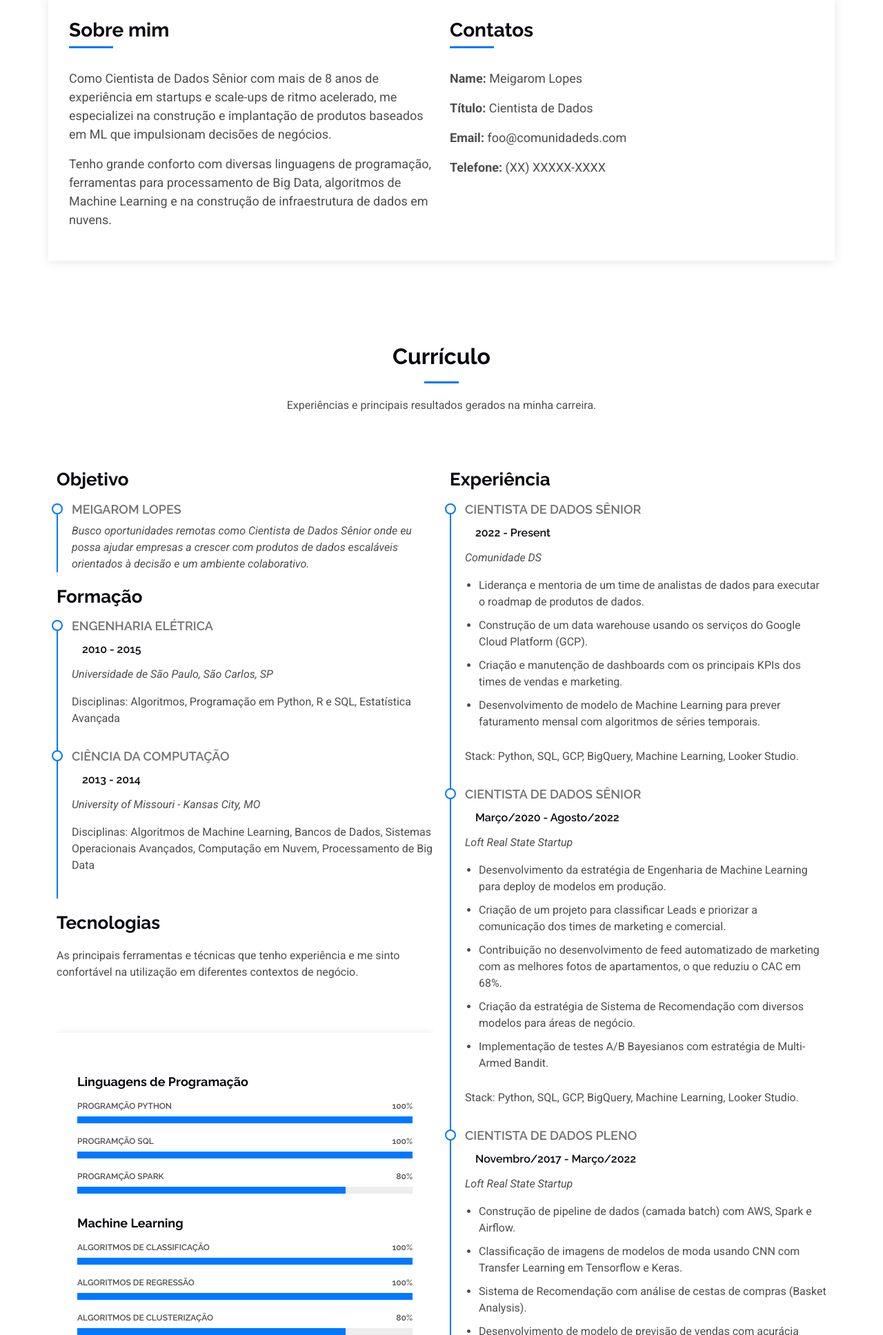
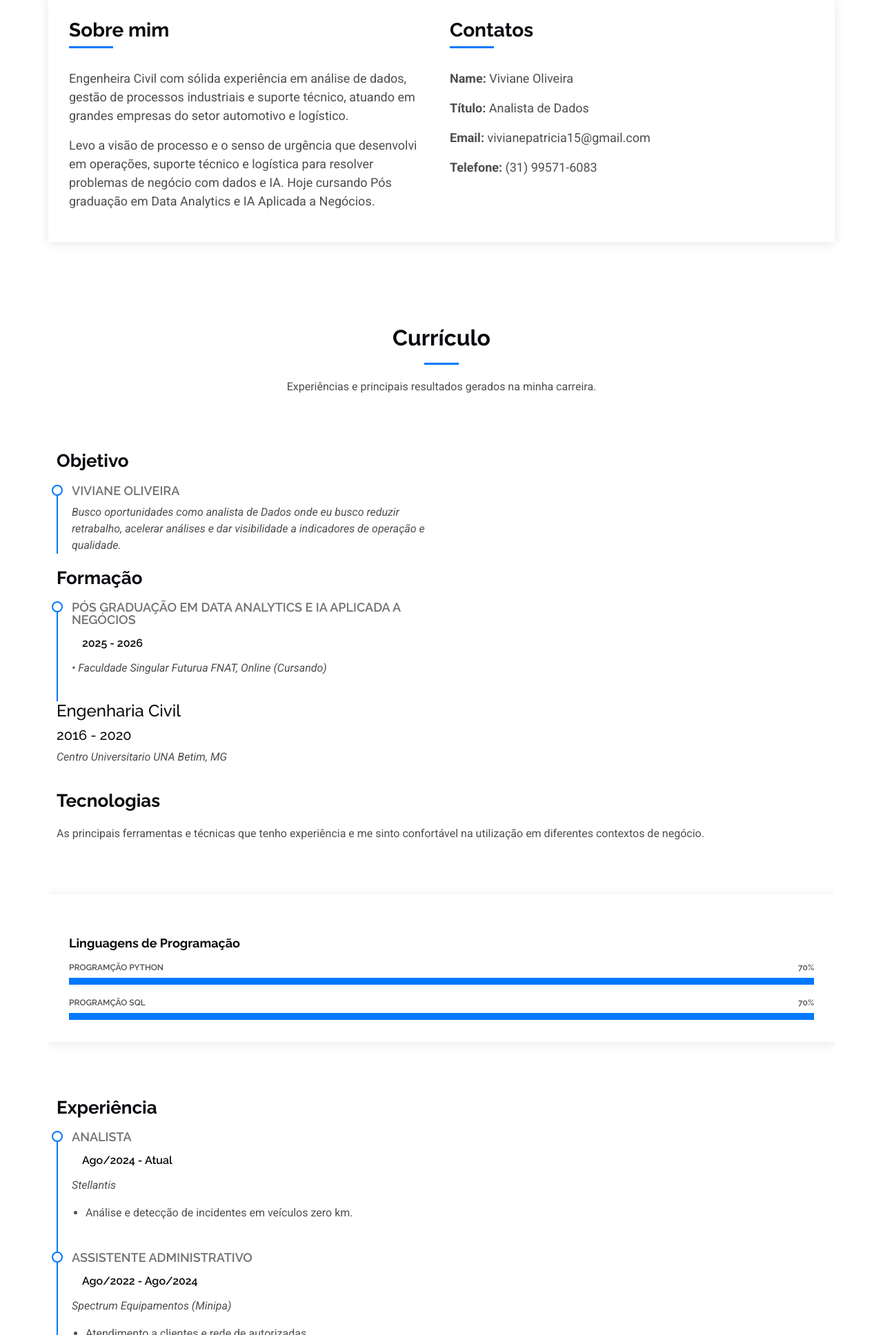
Before and after one commit to vivianepatricia/Portifolio-de-Projetos, a plain HTML site: page index.html in a window 1280 px wide. Shown: the part 864-2800 px from the top of the page at 69% size. Drawn offline with Linux system fonts and the light colour scheme.

Commit message:
Atualização Perfil Portifolio index.html

```diff
--- a/index.html
+++ b/index.html
@@ -68,8 +68,8 @@
       <img src="assets/img/hero-img.jpg" alt="" data-aos="fade-in">
 
       <div class="container d-flex flex-column align-items-center justify-content-center text-center" data-aos="fade-up" data-aos-delay="100">
-        <h2>Meigarom Lopes</h2>
-        <p><span class="typed" data-typed-items="Cientista de Dados"></span></p>
+        <h2>Viviane Oliveira</h2>
+        <p><span class="typed" data-typed-items="Analista de Dados"></span></p>
       </div>
 
     </section><!-- /Hero Section -->
@@ -83,12 +83,12 @@
             <div class="about-me">
               <h4>Sobre mim</h4>
               <p>
-                Como Cientista de Dados Sênior com mais de 8 anos de experiência em startups e scale-ups de ritmo acelerado,
-                me especializei na construção e implantação de produtos baseados em ML que impulsionam decisões de negócios.
+                Engenheira Civil com sólida experiência em análise de dados, gestão de processos industriais e suporte técnico,
+                atuando em grandes empresas do setor automotivo e logístico.
               </p>
               <p>
-                Tenho grande conforto com diversas linguagens de programação, ferramentas para processamento de Big Data,
-                algoritmos de Machine Learning e na construção de infraestrutura de dados em nuvens.
+                Levo a visão de processo e o senso de urgência que desenvolvi em operações, suporte técnico e logística para resolver problemas de negócio com dados e IA.
+                Hoje cursando Pós graduação em Data Analytics e IA Aplicada a Negócios.
               </p>
             </div>
           </div>
@@ -99,10 +99,10 @@
 
               <div class="about-me">
               <h4>Contatos</h4>
-                <p><strong>Name: </strong> <span>Meigarom Lopes</span></p>
-                <p><strong>Título: </strong> <span>Cientista de Dados</span></p>
-                <p><strong>Email: </strong> <span>foo@comunidadeds.com</span></p>
-                <p><strong>Telefone: </strong> <span>(XX) XXXXX-XXXX</span></p>
+                <p><strong>Name: </strong> <span>Viviane Oliveira</span></p>
+                <p><strong>Título: </strong> <span>Analista de Dados</span></p>
+                <p><strong>Email: </strong> <span>vivianepatricia15@gmail.com</span></p>
+                <p><strong>Telefone: </strong> <span>(31) 99571-6083</span></p>
               </div>
               </div>
               </div>
@@ -136,28 +136,25 @@
             <h3 class="resume-title">Objetivo</h3>
 
             <div class="resume-item pb-0">
-              <h4>Meigarom Lopes</h4>
+              <h4>Viviane Oliveira</h4>
               <p>
                 <em>
-                  Busco oportunidades remotas como Cientista de Dados Sênior onde eu possa ajudar empresas a crescer com produtos
-                  de dados escaláveis orientados à decisão e um ambiente colaborativo.
+                  Busco oportunidades como analista de Dados onde eu busco reduzir retrabalho,
+                  acelerar análises e dar visibilidade a indicadores de operação e qualidade.
                 </em>
               </p>
             </div><!-- Edn Resume Item -->
 
             <h3 class="resume-title">Formação</h3>
             <div class="resume-item">
-              <h4>Engenharia Elétrica</h4>
-              <h5>2010 - 2015</h5>
-              <p><em>Universidade de São Paulo, São Carlos, SP</em></p>
-              <p>Disciplinas: Algoritmos, Programação em Python, R e SQL, Estatística Avançada</p>
+              <h4>Pós Graduação em Data Analytics e IA Aplicada a Negócios</h4>
+              <h5>2025 - 2026</h5>
+              <p><em>•	Faculdade Singular Futurua FNAT, Online (Cursando)</em></p>
             </div><!-- Edn Resume Item -->
 
-            <div class="resume-item">
-              <h4>Ciência da Computação</h4>
-              <h5>2013 - 2014</h5>
-              <p><em>University of Missouri - Kansas City, MO</em></p>
-              <p>Disciplinas: Algoritmos de Machine Learning, Bancos de Dados, Sistemas Operacionais Avançados, Computação em Nuvem, Processamento de Big Data</p>
+             <h4>Engenharia Civil</h4>
+              <h5>2016 - 2020</h5>
+              <p><em>Centro Universitario UNA Betim, MG</em></p>
             </div><!-- Edn Resume Item -->
 
             <h3 class="resume-title">Tecnologias</h3>
@@ -172,67 +169,16 @@
                     <h5>Linguagens de Programação</h5>
 
                     <div class="progress">
-                      <span class="skill"><span>Programção Python</span> <i class="val">100%</i></span>
+                      <span class="skill"><span>Programção Python</span> <i class="val">70%</i></span>
                       <div class="progress-bar-wrap">
                         <div class="progress-bar" role="progressbar" aria-valuenow="100" aria-valuemin="0" aria-valuemax="100"></div>
                       </div>
                     </div><!-- End Skills Item -->
 
                     <div class="progress">
-                      <span class="skill"><span>Programção SQL</span> <i class="val">100%</i></span>
+                      <span class="skill"><span>Programção SQL</span> <i class="val">70%</i></span>
                       <div class="progress-bar-wrap">
                         <div class="progress-bar" role="progressbar" aria-valuenow="100" aria-valuemin="0" aria-valuemax="100"></div>
-                      </div>
-                    </div><!-- End Skills Item -->
-
-                    <div class="progress">
-                      <span class="skill"><span>Programção Spark</span> <i class="val">80%</i></span>
-                      <div class="progress-bar-wrap">
-                        <div class="progress-bar" role="progressbar" aria-valuenow="80" aria-valuemin="0" aria-valuemax="100"></div>
-                      </div>
-                    </div><!-- End Skills Item -->
-
-                    <h5>Machine Learning</h5>
-
-                    <div class="progress">
-                      <span class="skill"><span>Algoritmos de Classificação</span> <i class="val">100%</i></span>
-                      <div class="progress-bar-wrap">
-                        <div class="progress-bar" role="progressbar" aria-valuenow="100" aria-valuemin="0" aria-valuemax="100"></div>
-                      </div>
-                    </div><!-- End Skills Item -->
-
-                    <div class="progress">
-                      <span class="skill"><span>Algoritmos de Regressão</span> <i class="val">100%</i></span>
-                      <div class="progress-bar-wrap">
-                        <div class="progress-bar" role="progressbar" aria-valuenow="100" aria-valuemin="0" aria-valuemax="100"></div>
-                      </div>
-                    </div><!-- End Skills Item -->
-
-                    <div class="progress">
-                      <span class="skill"><span>Algoritmos de Clusterização</span> <i class="val">80%</i></span>
-                      <div class="progress-bar-wrap">
-                        <div class="progress-bar" role="progressbar" aria-valuenow="80" aria-valuemin="0" aria-valuemax="100"></div>
-                      </div>
-                    </div><!-- End Skills Item -->
-
-                    <div class="progress">
-                      <span class="skill"><span>Séries Temporais</span> <i class="val">40%</i></span>
-                      <div class="progress-bar-wrap">
-                        <div class="progress-bar" role="progressbar" aria-valuenow="40" aria-valuemin="0" aria-valuemax="100"></div>
-                      </div>
-                    </div><!-- End Skills Item -->
-
-                    <div class="progress">
-                      <span class="skill"><span>Sistemas de Recomendação</span> <i class="val">80%</i></span>
-                      <div class="progress-bar-wrap">
-                        <div class="progress-bar" role="progressbar" aria-valuenow="80" aria-valuemin="0" aria-valuemax="100"></div>
-                      </div>
-                    </div><!-- End Skills Item -->
-
-                    <div class="progress">
-                      <span class="skill"><span>Análise de Sobrevivência</span> <i class="val">30%</i></span>
-                      <div class="progress-bar-wrap">
-                        <div class="progress-bar" role="progressbar" aria-valuenow="30" aria-valuemin="0" aria-valuemax="100"></div>
                       </div>
                     </div><!-- End Skills Item -->
 
@@ -248,50 +194,55 @@
           <div class="col-lg-6" data-aos="fade-up" data-aos-delay="200">
             <h3 class="resume-title">Experiência</h3>
             <div class="resume-item">
-              <h4>Cientista de Dados Sênior</h4>
-              <h5>2022 - Present</h5>
-              <p><em>Comunidade DS</em></p>
+              <h4>Analista</h4>
+              <h5>Ago/2024 - Atual</h5>
+              <p><em>Stellantis</em></p>
               <ul>
-                <li>Liderança e mentoria de um time de analistas de dados para executar o roadmap de produtos de dados.</li>
-                <li>Construção de um data warehouse usando os serviços do Google Cloud Platform (GCP).</li>
-                <li>Criação e manutenção de dashboards com os principais KPIs dos times de vendas e marketing.</li>
-                <li>Desenvolvimento de modelo de Machine Learning para prever faturamento mensal com algoritmos de séries temporais.</li>
+                <li>Análise e detecção de incidentes em veículos zero km.</li>
               </ul>
               <p>
-                Stack: Python, SQL, GCP, BigQuery, Machine Learning, Looker Studio.
+            </div><!-- Edn Resume Item -->
+
+            <div class="resume-item">
+              <h4>Assistente Administrativo</h4>
+              <h5>Ago/2022 - Ago/2024</h5>
+              <p><em>Spectrum Equipamentos (Minipa)</em></p>
+              <ul>
+                <li>Atendimento a clientes e rede de autorizadas.</li>
+                <li>Criação de um projeto para classificar Leads e priorizar a comunicação dos times de marketing e comercial.</li>
+                <li>Suporte técnico e manutenção de equipamentos.</li>
+              </ul>
               </p>
             </div><!-- Edn Resume Item -->
 
             <div class="resume-item">
-              <h4>Cientista de Dados Sênior</h4>
-              <h5>Março/2020 - Agosto/2022</h5>
-              <p><em>Loft Real State Startup</em></p>
+              <h4>Estagiária em Engenharia de Embalagem</h4>
+              <h5>Nov/2019 - Nov/2020</h5>
+              <p><em>Ceva Logistics</em></p>
               <ul>
-                <li>Desenvolvimento da estratégia de Engenharia de Machine Learning para deploy de modelos em produção.</li>
-                <li>Criação de um projeto para classificar Leads e priorizar a comunicação dos times de marketing e comercial.</li>
-                <li>Contribuição no desenvolvimento de feed automatizado de marketing com as melhores fotos de apartamentos, o que reduziu o CAC em 68%.</li>
-                <li>Criação da estratégia de Sistema de Recomendação com diversos modelos para áreas de negócio.</li>
-                <li>Implementação de testes A/B Bayesianos com estratégia de Multi-Armed Bandit.</li>
+                <li>Elaboração de documentação técnica e análise de KPIs.</li>
+                <li>Implementação de Lean Manufacturing.</li>
               </ul>
-              <p>
-                Stack: Python, SQL, GCP, BigQuery, Machine Learning, Looker Studio.
+              </p>
+            </div><!-- Edn Resume Item -->
+
+          <div class="resume-item">
+              <h4>Auxiliar de Arquivo</h4>
+              <h5>Mar/2018 - Jun/2019</h5>
+              <p><em>Iron Mountain</em></p>
+              <ul>
+                <li>Digitalização e organização de documentos.</li>
+              </ul>
               </p>
             </div><!-- Edn Resume Item -->
 
             <div class="resume-item">
-              <h4>Cientista de Dados Pleno</h4>
-              <h5>Novembro/2017 - Março/2022</h5>
-              <p><em>Loft Real State Startup</em></p>
+              <h4>Stola do Brasil</h4>
+              <h5>Jul/2016 - Jun/2017</h5>
+              <p><em>Stola do Brasil</em></p>
               <ul>
-                <li>Construção de pipeline de dados (camada batch) com AWS, Spark e Airflow.</li>
-                <li>Classificação de imagens de modelos de moda usando CNN com Transfer Learning em Tensorflow e Keras.</li>
-                <li>Sistema de Recomendação com análise de cestas de compras (Basket Analysis).</li>
-                <li>Desenvolvimento de modelo de previsão de vendas com acurácia superior a 80%. O modelo reduziu o estoque em 12% e aumentou as vendas em 9%.  </li>
-                <li>Criação de ambiente de produção para hospedar modelos de ML com acesso via API e automação de re-treinamento.  </li>
-                <li>Sistema de monitoramento de estoque para prever esgotamento e sugerir reposição.  </li>
+                <li>Parametrização de processos de solda.</li>
               </ul>
-              <p>
-                Stack: Spark, Airflow, AWS, Tensorflow, Keras, SQL, Flask, Amazon Redshift, Snowflake, Looker, Python, Séries Temporais, LSTM, Random Forest, XGBoost.
               </p>
             </div><!-- Edn Resume Item -->
 
@@ -329,10 +280,10 @@
             <div class="col-lg-4 col-md-6 portfolio-item isotope-item filter-app">
               <img src="assets/img/portfolio/app-1.jpg" class="img-fluid" alt="">
               <div class="portfolio-info">
-                <h4>App 1</h4>
-                <p>Lorem ipsum, dolor sit amet consectetur</p>
+                <h4>Análise de Dados dos Entregas dos Produtos da Amazon</h4>
+                <p>O objetivo dessa análise é descobrir as possível causas de atraso nas entregas dos produtos da Amazon que estão prejudicando a experiência dos clientes.</p>
                 <a href="assets/img/portfolio/app-1.jpg" title="App 1" data-gallery="portfolio-gallery-app" class="glightbox preview-link"><i class="bi bi-zoom-in"></i></a>
-                <a href="portfolio-details.html" title="More Details" class="details-link"><i class="bi bi-link-45deg"></i></a>
+                <a href="https://github.com/vivianepatricia/Analise-de-entrega-de-produtos-da-Amazon" title="Mais Detalhes" class="details-link"><i class="bi bi-link-45deg"></i></a>
               </div>
             </div><!-- End Portfolio Item -->
 
@@ -462,10 +413,7 @@
         <p>© <span>Copyright</span> <strong class="px-1 sitename">DevFolio</strong> <span>All Rights Reserved</span></p>
       </div>
       <div class="social-links d-flex justify-content-center">
-        <a href=""><i class="bi bi-twitter-x"></i></a>
-        <a href=""><i class="bi bi-facebook"></i></a>
-        <a href=""><i class="bi bi-instagram"></i></a>
-        <a href=""><i class="bi bi-linkedin"></i></a>
+        <a href="https://www.linkedin.com/in/viviane-oliveira-150226135/"><i class="bi bi-linkedin"></i></a>
       </div>
       <div class="credits">
         <!-- All the links in the footer should remain intact. -->
```
